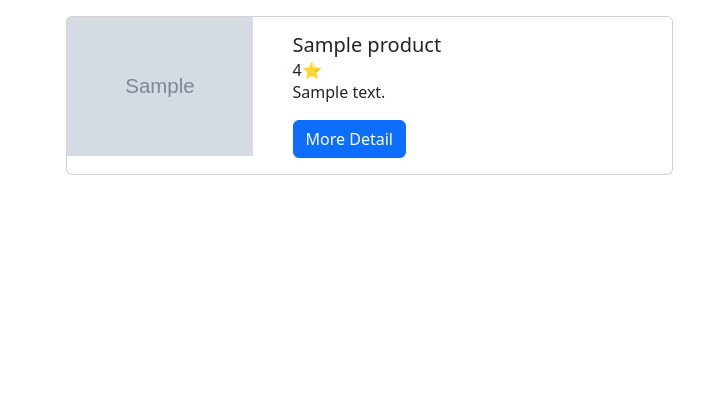
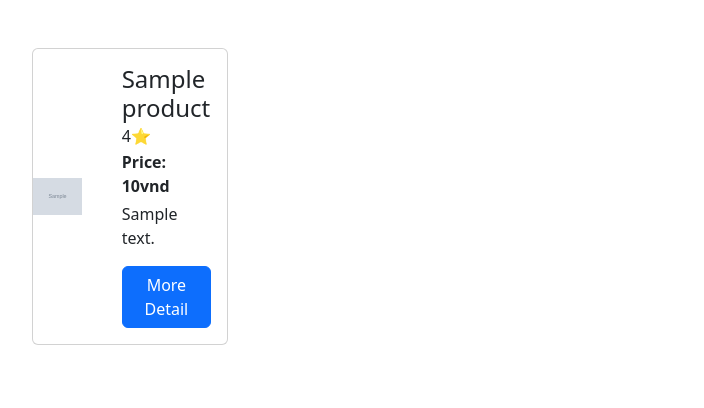
Before and after one commit to thanhKasper/ShopBK, a PHP site: page /index.php?page=products in a window 1280 px wide. Shown: the part 74-482 px from the top of the page, without its empty margins (16-720 px from the left). Run offline with PHP 8.4, Linux system fonts and the light colour scheme; tables that the repository leaves empty or names only in its code hold one stand-in row (values such as "Sample post"); grey boxes marked "Sample" are stand-in pictures.

Commit message:
finish lab 2.2

```diff
--- a/products.php
+++ b/products.php
@@ -8,22 +8,27 @@ FROM Products
 $res = $conn->query($sql);
 ?>
 
-<section class="container d-flex flex-row gap-5 pt-3">
+<section class="container-fluid d-flex flex-row gap-3 p-5 flex-wrap">
+    <div class="row mb-3">
         <?php while ($row = $res->fetch_assoc()) : ?>
-        <div class="card" >
+            <div class="col-sm-12 col-md-6 col-xl-4">
+                <div class="card">
                     <div class="row">
-                <div class="col-md-4">
-                    <img src="./model<?php echo $row['image_dir'] ?>" class="img-fluid d-flex align-items-end" alt="product">
+                        <div class="col-md-4 d-flex align-items-center">
+                            <img src="./model<?php echo $row['image_dir'] ?>" class="img-fluid"alt="product">
                         </div>
                         <div class="col-md-8">
                             <div class="card-body">
-                        <h5 class="card-title"><?php echo $row['product_name'] ?></h5>
+                                <h5 class="card-title fs-4"><?php echo $row['product_name'] ?></h5>
                                 <h6 class="card-subtitle"><?php echo $row['rating'] ?>⭐</h6>
+                                <p class="card-text mt-1 mb-1 fw-bold">Price: <?php echo $row['price'] ?>vnd</p>
                                 <p class="card-text" style="max-height:100px;overflow:hidden;text-overflow:ellipsis;"><?php echo $row["description"] ?></p>
                                 <a href="#" class="btn btn-primary">More Detail</a>
                             </div>
                         </div>
                     </div>
                 </div>
+            </div>
         <?php endwhile; ?>
+    </div>
 </section>
```
Also changed, not shown: model/insertData.php (+26 -15 lines), model/images/sac_du_phong.jpg (added), model/images/ss-galaxy-a05.jpeg (added), styles/products.css (deleted). Lines whose indentation alone changed are shown as unchanged.
